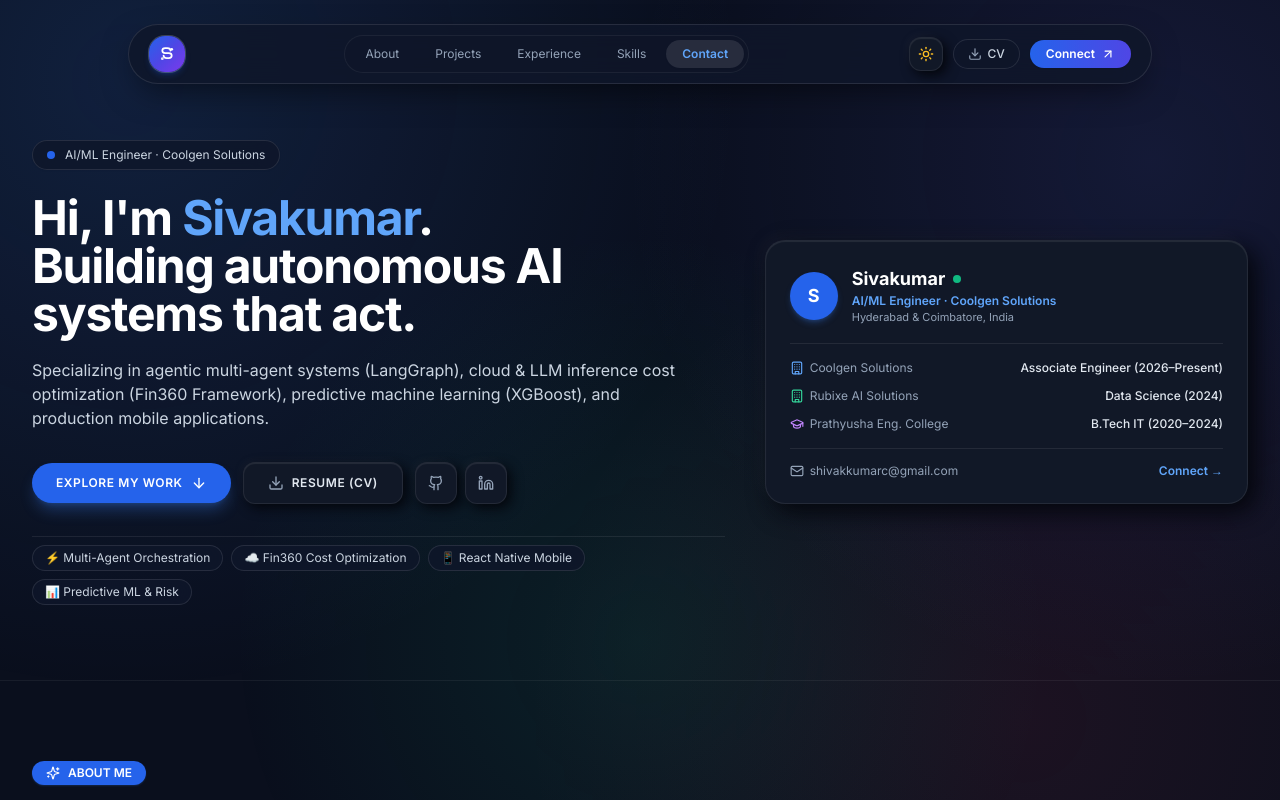
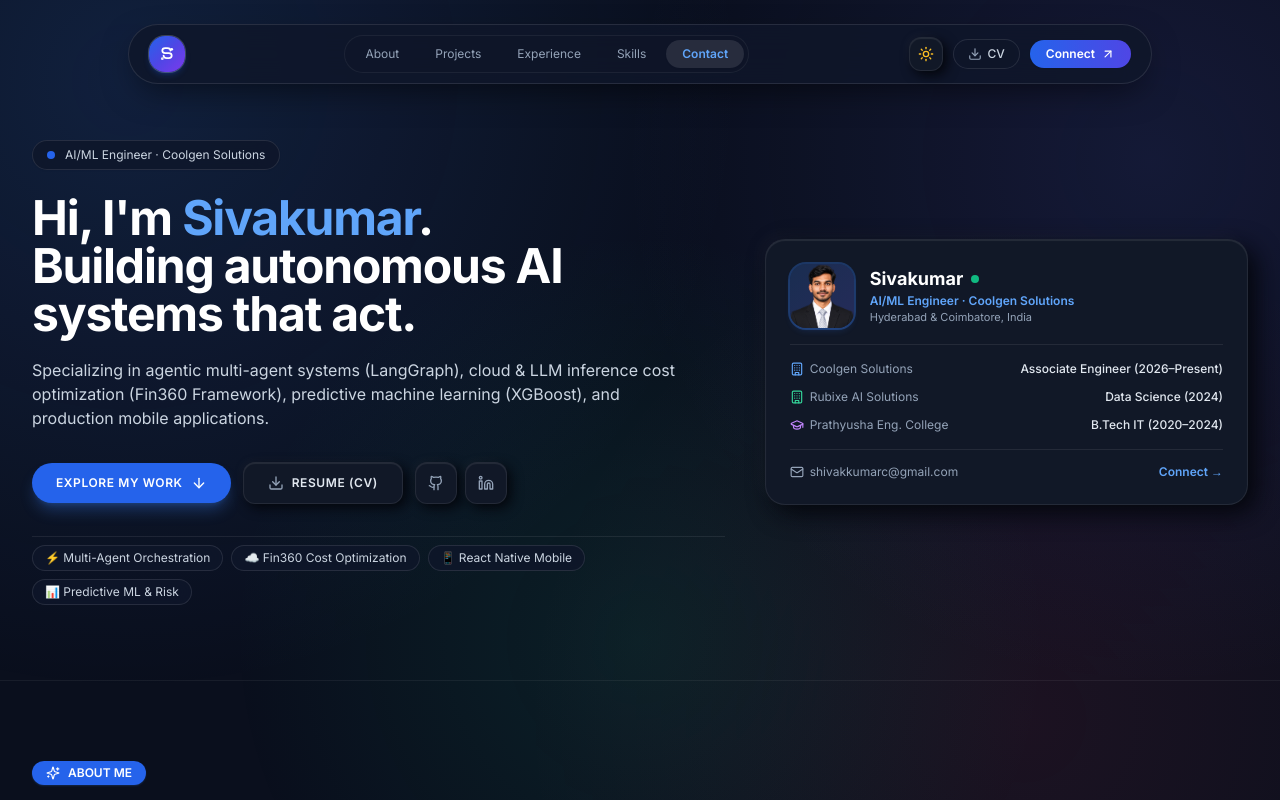
Before and after one commit to shivakkumar-ai-llm-researcher/portfolio, a Next.js app: page / in a window 1280 px wide. Shown: the top 800 px of the page. Built offline with nearby package versions, Linux system fonts and the light colour scheme.

Commit message:
Add profile portrait image to Hero card

```diff
--- a/components/HeroSection.tsx
+++ b/components/HeroSection.tsx
@@ -101,9 +101,13 @@ export default function HeroSection() {
         <div className="lg:col-span-5 w-full">
           <div className="clay-card p-6 relative overflow-hidden rounded-3xl">
             {/* Top Identity Block */}
-            <div className="flex items-center gap-3.5 pb-4 border-b border-slate-200 dark:border-white/[0.08]">
-              <div className="w-12 h-12 rounded-full bg-blue-600 flex items-center justify-center font-bold text-white text-lg shadow-md shadow-blue-500/25">
-                S
+            <div className="flex items-center gap-4 pb-4 border-b border-slate-200 dark:border-white/[0.08]">
+              <div className="w-16 h-16 rounded-2xl bg-gradient-to-br from-blue-500/15 to-indigo-500/20 dark:from-blue-500/20 dark:to-indigo-500/25 ring-2 ring-blue-500/30 overflow-hidden shrink-0 shadow-md shadow-blue-500/15">
+                <img
+                  src="/profile.png"
+                  alt="Sivakumar"
+                  className="w-full h-full object-cover object-top"
+                />
               </div>
               <div>
                 <div className="flex items-center gap-2">
```
Also changed, not shown: public/profile.png (added).
